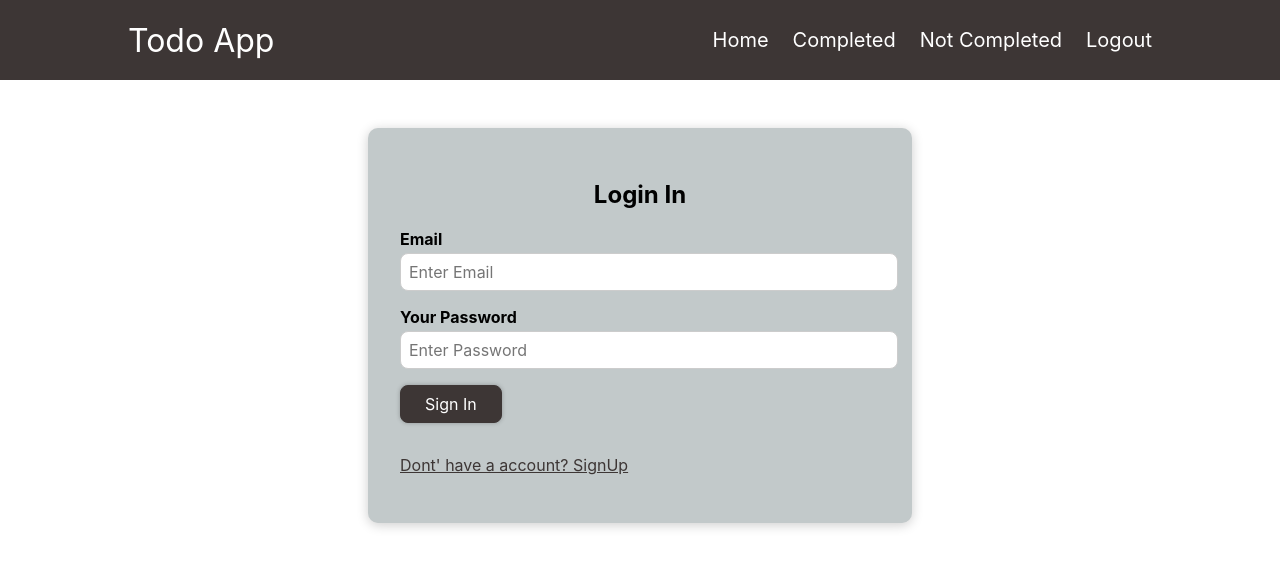
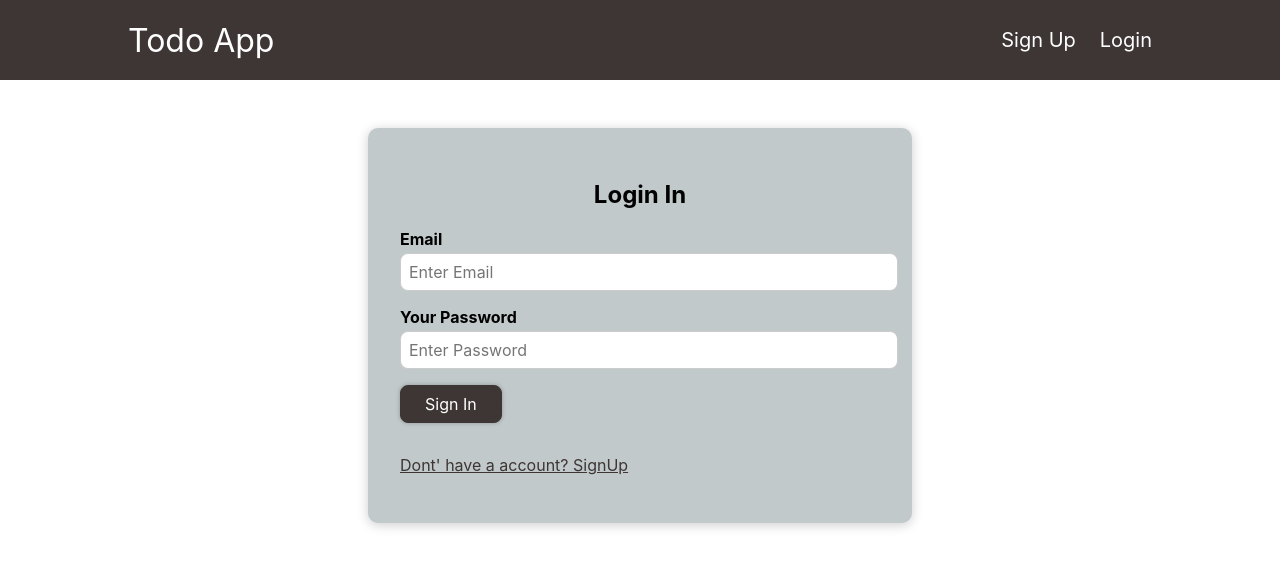
Before and after one commit to VishakAmin/todo_task, a React (Create React App) app: page /sign-in in a window 1280 px wide. Shown: the top 568 px of the page. Built offline with nearby package versions, Linux system fonts and the light colour scheme; no server answers.

Commit message:
Added Private Route and Individual TodoList for user

```diff
--- a/src/App.js
+++ b/src/App.js
@@ -8,6 +8,8 @@ import Button from './components/UI/Button/Button';
 import Select from './components/UI/Select/Select';
 import {DragDropContext, Droppable} from "react-beautiful-dnd"
 import firebase from './firebase';
+import { useAuth } from './components/contexts/AuthContext';
+
 
 
 function App() {
@@ -16,13 +18,19 @@ function App() {
   const [priorityFilter,  setPriorityFilter] = useState("all")
   const [todoFilter, setTodoFilter] = useState([])
   const [sortType, setSortType] = useState("")
+  const {currentUser}  = useAuth()
 
-  const database = firebase.firestore().collection("todo")
+  const database = firebase.firestore().collection("user")
   const fetchData =  useCallback(() => {
-    database.get().then((item) => {
-      const items = item.docs.map((doc) => doc.data())
-      setTodoList(items)
-      setTodoFilter(items)
+    database
+    .doc(currentUser.uid)
+    .get().then((item) => {
+     const items = item.data()
+     const result = Object.entries(items).map((id) => id[1] )
+       setTodoList(result)
+       setTodoFilter(result)
+      console.log("Dasdad",result);
+     console.log(items);
     })
   },[])
 
@@ -34,6 +42,7 @@ function App() {
     console.log("todo",todoList);
     console.log("Incomp",incompleteTodo);
     console.log(sortType);
+    console.log(currentUser.uid);
 
   let todo = (
     <p style={{textAlign:"center"}}>No Todo Found. Can you add one?</p>
@@ -44,12 +53,15 @@ function App() {
   )
 
   const addTodoList = (task, priority) => {
-    const newTodo = {text:task, id: nanoid(), completed: false, priority:priority, created: firebase.firestore.FieldValue.serverTimestamp()}
+
+    const id = nanoid();
+    const newTodo = {}
+    newTodo[id] = { text:task, id: id, completed: false, priority:priority }
     database
-    .doc(newTodo.id)
-    .set(newTodo)
+    .doc(currentUser.uid)
+    .set(newTodo, {merge:true})
     .then(() => {
-      setTodoList(prevList => [newTodo,...prevList])
+      setTodoList(prevList => [newTodo[id],...prevList])
     })
     .catch((err) => {
       console.log(err);
--- a/src/components/PrivateRoute.js
+++ b/src/components/PrivateRoute.js
@@ -1,10 +1,19 @@
 import React from 'react'
+import { Redirect, Route } from 'react-router'
+import {useAuth} from "./contexts/AuthContext"
 
-const PrivateRoute = ({}) => {
+const PrivateRoute = ({component: Component, ...rest}) => {
+    const {currentUser} = useAuth()
+
     return (
-        <div>
-
-        </div>
+        <Route
+            {...rest}
+            render={ props => {
+                    return currentUser ? <Component {...props} /> : <Redirect to="/sign-in"/>
+                }
+            }
+        >
+        </Route>
     )
 }
 
--- a/src/components/Todo/SignUp/SignUp.js
+++ b/src/components/Todo/SignUp/SignUp.js
@@ -36,8 +36,7 @@ const SignUp = () => {
             firebase.firestore().collection("user")
             .doc(response.user.uid)
             .set({
-                id:response.user.uid,
-                name:name
+
             })
              .then(() => {
                 history.push("/sign-in")
--- a/src/components/UI/Navbar/Navbar.js
+++ b/src/components/UI/Navbar/Navbar.js
@@ -1,12 +1,12 @@
 import React from 'react'
-import {NavLink, useHistory} from "react-router-dom"
+import {NavLink, useHistory,Link} from "react-router-dom"
 import { useAuth } from '../../contexts/AuthContext'
 import classes from "./Navbar.module.css"
 
 
 const Navbar = () => {
 
-    const {logout} = useAuth()
+    const {logout, currentUser} = useAuth()
     const history = useHistory();
 
     const onClickHandler = async () => {
@@ -24,7 +24,9 @@ const Navbar = () => {
             <div className={classes.logo}>
                 Todo App
             </div>
-            <nav className={classes.nav}>
+            {currentUser ? (
+
+                <nav className={classes.nav}>
                 <ul>
                     <li>
                         <NavLink to="/">Home</NavLink>
@@ -36,10 +38,24 @@ const Navbar = () => {
                         <NavLink to="/not-completed" activeClassName={classes.active}> Not Completed</NavLink>
                    </li>
                    <li>
-                        <a onClick={onClickHandler} activeClassName={classes.active} > Logout</a>
+                        <Link onClick={onClickHandler} activeClassName={classes.active} > Logout</Link>
                    </li>
                 </ul>
              </nav>
+            ) : (
+                <nav className={classes.nav}>
+                <ul>
+                    <li>
+                        <NavLink to="/sign-up">Sign Up</NavLink>
+                    </li>
+                    <li>
+                        <NavLink to="/sign-in">Login</NavLink>
+                    </li>
+                </ul>
+               </nav>
+
+            )}
+
 
         </header>
      )
--- a/src/components/contexts/AuthContext.js
+++ b/src/components/contexts/AuthContext.js
@@ -14,11 +14,13 @@ export const AuthProvider = ({children}) => {
     const [isLoggedIn, setIsLoggedIn] = useState(false)
     const [name, setName] = useState("")
     const [currentUser, setCurrentUser] = useState()
+    const [currentUserID, setCurrentUserID ] = useState()
     const [loading, setLoading] = useState(true)
 
     useEffect(() => {
        const unsubcribe =  firebase.auth().onAuthStateChanged(user => {
            setCurrentUser(user)
+//           setCurrentUserID(user.uid)
            setLoading(false)
         })
 
--- a/src/index.js
+++ b/src/index.js
@@ -11,6 +11,7 @@ import TodoDetail from './components/Todo/TodoDetail/TodoDetail';
 import SignUp from './components/Todo/SignUp/SignUp';
 import SignIn from './components/Todo/SignIn/SignIn';
 import { AuthProvider } from './components/contexts/AuthContext';
+import PrivateRoute from './components/PrivateRoute';
 
 
 ReactDOM.render(
@@ -25,15 +26,9 @@ ReactDOM.render(
         <Route exact path="/sign-in">
             <SignIn/>
         </Route>
-        <Route exact path="/completed">
-            <TodoComp />
-        </Route>
-        <Route exact path="/not-completed">
-            <TodoInComp/>
-        </Route>
-        <Route exact path="/">
-          <App/>
-        </Route>
+        <PrivateRoute exact path="/completed" component={TodoComp}/>
+        <PrivateRoute exact path="/not-completed" component={TodoInComp}/>
+        <PrivateRoute exact path="/" component={App}/>
         <Route exact path="/todo/:id">
           <TodoDetail/>
         </Route>
```
